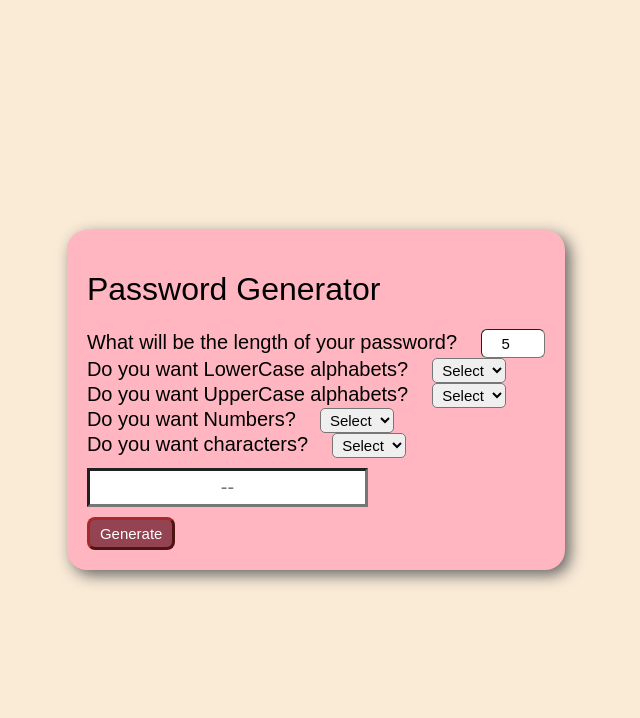
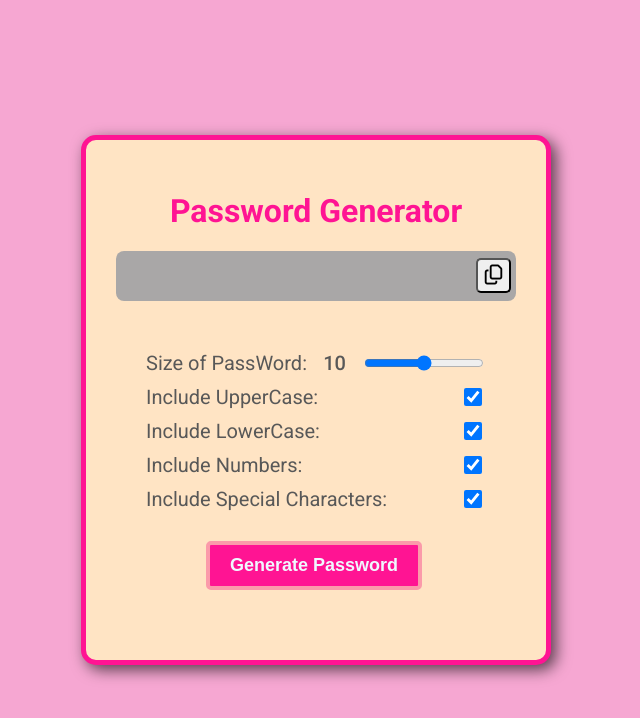
Before and after one commit to DE-INDRA/PasswordGenerator, a plain HTML site: page index.html in a window 1280 px wide. Shown: the whole page, without its empty margins (324-964 px from the left). Drawn offline with Linux system fonts and the light colour scheme.

Commit message:
re-modification

```diff
--- a/index.html
+++ b/index.html
@@ -3,42 +3,47 @@
 <head>
     <meta charset="UTF-8">
     <meta name="viewport" content="width=device-width, initial-scale=1.0">
-    <title>Password Generator</title>
+    <title>PassWord Generator</title>
     <link rel="stylesheet" href="practise.css">
+    <link rel="preconnect" href="https://fonts.googleapis.com">
+    <link rel="preconnect" href="https://fonts.gstatic.com" crossorigin>
+    <link href="https://fonts.googleapis.com/css2?family=Roboto:ital,wght@0,400;0,500;0,700;1,500&display=swap" rel="stylesheet">
+    <script src="https://kit.fontawesome.com/a889ecbe4a.js" crossorigin="anonymous"></script>
 </head>
 <body>
-    <div id="container">
+    <div class="container">
         <h1>Password Generator</h1>
-        <label>What will be the length of your password?</label>
-        <input id="length" type="number" value="5" min="5" max="20"><br>
-        <label>Do you want LowerCase alphabets?</label>
-        <select id="lower-select">
-            <option disabled selected>Select</option>
-            <option value="True">True</option>
-            <option value="False">False</option>
-        </select><br>
-        <label>Do you want UpperCase alphabets?</label>
-        <select id="upper-select">
-            <option disabled selected>Select</option>
-            <option value="True">True</option>
-            <option value="False">False</option>
-        </select><br>
-        <label>Do you want Numbers?</label>
-        <select id="number-select">
-            <option disabled selected>Select</option>
-            <option value="True">True</option>
-            <option value="False">False</option>
-        </select><br>
-        <label>Do you want characters?</label>
-        <select id="character-select">
-            <option disabled selected>Select</option>
-            <option value="True">True</option>
-            <option value="False">False</option>
-        </select><br>
-        <input id="screen" placeholder="--"><br>
-        <button id="trigger" onclick="generate()">Generate</button>
-        <script src="practise.js"></script>
-
+        <div class="display-container">
+            <span id="result"></span>
+            <button id="copy">
+                <i class="fa-regular fa-copy"></i>
+            </button>
+        </div>
+        <div class="settings">
+            <div class="setting">
+                <label for="size">Size of PassWord:</label>
+                <span id="lengthvalue" style="font-weight:500;">10</span>
+                <input type="range" id="size" min="5" max="15" value="10">
+            </div>
+            <div class="setting">
+                <label for="uppercase">Include UpperCase:</label>
+                <input type="checkbox" id="uppercase" checked>
+            </div>
+            <div class="setting">
+                <label for="lowercase">Include LowerCase:</label>
+                <input type="checkbox" id="lowercase" checked>
+            </div>
+            <div class="setting">
+                <label for="numbers">Include Numbers:</label>
+                <input type="checkbox" id="numbers" checked>
+            </div>
+            <div class="setting">
+                <label for="characters">Include Special Characters:</label>
+                <input type="checkbox" id="characters" checked>
+            </div>
+            <button id="trigger">Generate Password</button>
+        </div>
     </div>
+    <script src="practise.js"></script>
 </body>
 </html>
--- a/practise.css
+++ b/practise.css
@@ -1,67 +1,94 @@
 body{
-    background-color: antiquewhite;
+    background-color:rgb(246, 167, 210);
     display: flex;
+    justify-content: center;
+    align-items: center;
     height: 100vh;
     margin: 0;
     padding: 0;
-    justify-content: center;
-    align-items:center ;
-}
-#container{
-    width: auto;
-    height: auto;
-    padding: 20px;
-    align-items: center;
-    justify-content: center;
-    background-color:lightpink;
-    border-width: 5px;
-    border-radius: 20px;
-    box-shadow: 5px 5px 15px rgb(99, 99, 99);
+    font-family: roboto;
+    color: rgb(88, 88, 88);
 }
 h1{
-    font-family: sans-serif;
-    font-weight: 500;
+    color:deeppink;
+    text-align: center;
 }
-label{
+.container{
+    background-color: bisque;
+    padding: 30px;
+    border-radius: 15px;
+    margin: 10px;
+    display: flex;
+    flex-direction: column;
+    width: 400px;
+    border: 5px solid deeppink;
+    box-shadow: 5px 5px 15px rgba(0, 0, 0, 0.636);
+}
+.display-container{
+    position: relative;
+    display: flex;
+    justify-content: flex-start;
+    align-items: center;
+    background-color: rgb(169, 167, 167);
+    font-size: 22px;
+    padding: 5px;
+    border-radius: 8px;
+    color: black;
+    height: 40px;
+    letter-spacing: 1px;
+    margin-bottom:20px;
+}
+.display-container #copy{
+    position: absolute;
+    top: 7px;
+    right: 5px;
+    width: 35px;
+    height: 35px;
+    border-radius: 5px;
     font-size: 20px;
-    font-family: sans-serif;
-    margin-right: 20px;
-    margin-top: 10px;
 }
-#length{
+.display-container #copy:active{
+    background-color: grey;
     font-size: 15px;
-    padding: 5px;
-    text-align: center;
-    border-width: 1px;
-    border-radius: 6px;
 }
-select{
-    font-family: Arial, Helvetica, sans-serif;
-    font-size: 15px;
-    padding: 2px 5px;
-    border-radius: 5px;
+.display-container #result{
+    margin-left: 10px;
 }
-#screen{
+.settings{
+    margin: 20px;
+    align-items: center;
+}
+.settings .setting{
+    display: flex;
+    justify-content: space-between;
     font-size: 20px;
-    text-align: center;
-    margin: 10px 0px;
-    border-width: 3px;
-    padding: 5px;
+    margin: 10px;
+}
+.settings .setting input{
+    width: 20px;
+}
+.settings .setting #size{
+    width: 120px;
 }
 #trigger{
-    font-family: sans-serif;
-    font-size: 15px;
-    padding: 5px 10px;
-    border-radius: 8px;
-    background-color:rgb(147, 67, 81);
-    color: white;
-    border-width: 3px;
-    border-color: brown;
+    position: relative;
+    left: 50px;
+    box-sizing: border-box;
+    font-size: 18px;
+    padding: 10px 20px;
+    margin: 20px;
+    background-color:deeppink;
+    border-radius: 5px;
+    color: aliceblue;
+    font-weight: bold;
+    border: 4px solid rgb(251, 154, 170);
+    transition: all 200ms ease;
 }
 #trigger:hover{
-    background-color:pink;
-    color:brown;
+    background-color:rgb(252, 220, 225);
+    color: deeppink;
+    border-color: deeppink;
 }
 #trigger:active{
-    opacity: 0.5;
+    border-color:bisque;
 }
--- a/practise.js
+++ b/practise.js
@@ -1,14 +1,19 @@
 
 const stock=["abcdefghijklmnopqrstuvwxyz","ABCDEFGHIJKLMNOPQRSTUVWXYZ","1234567890","@#$%&*/()?><"];
  //Enter the length of thwe password to be generated...
+ const trigger=document.getElementById("trigger");
+ const rangeval=document.getElementById("size");
+ rangeval.addEventListener("input", ()=>{
+    document.getElementById("lengthvalue").textContent=rangeval.value;
+ });
 function generate(){
     let answer="";
-    const length=parseInt(document.getElementById("length").value);
-    const islowercase=document.getElementById("lower-select").value;
-    const isuppercase=document.getElementById("upper-select").value;
-    const isnumber=document.getElementById("number-select").value;
-    const ischaracter=document.getElementById("character-select").value;
-    if (islowercase === "Select" || isuppercase === "Select" || isnumber === "Select" || ischaracter === "Select") {
+    const length=parseInt(document.getElementById("size").value);
+    const islowercase=document.getElementById("lowercase").checked;
+    const isuppercase=document.getElementById("uppercase").checked;
+    const isnumber=document.getElementById("numbers").checked;
+    const ischaracter=document.getElementById("characters").checked;
+    if (!islowercase && !isuppercase && !isnumber && !ischaracter) {
         alert("Please select options for all criteria.");
         return;
     }
@@ -26,10 +31,10 @@ function generate(){
             answer+=char;
         }
     }
-    document.getElementById("screen").value=answer;
+    document.getElementById("result").textContent=answer;
 }
 function find(flag,num){
-    if(flag=="True"){
+    if(flag){
         let max=stock[num-1].length;
         let random=Math.floor(Math.random()*max);
         return stock[num-1].charAt(random);
@@ -38,3 +43,31 @@ function find(flag,num){
         return -1;
     }
 }
+trigger.addEventListener("click",generate);
+
+
+const copyButton = document.getElementById("copy");
+copyButton.addEventListener("click", function() {
+
+    const resultSpan = document.getElementById("result");
+    // Create a temporary textarea element
+    const tempTextarea = document.createElement("textarea");
+
+    // Set the value of the textarea to the text content of the result span
+    tempTextarea.value = resultSpan.textContent;
+
+    // Append the textarea to the document body
+    document.body.appendChild(tempTextarea);
+
+    // Select the content of the textarea
+    tempTextarea.select();
+
+    // Execute the copy command to copy the selected text to the clipboard
+    document.execCommand("copy");
+
+    // Remove the temporary textarea from the document body
+    document.body.removeChild(tempTextarea);
+
+    // Alert the user that the content has been copied
+    alert("Copied to clipboard!");
+});
```
